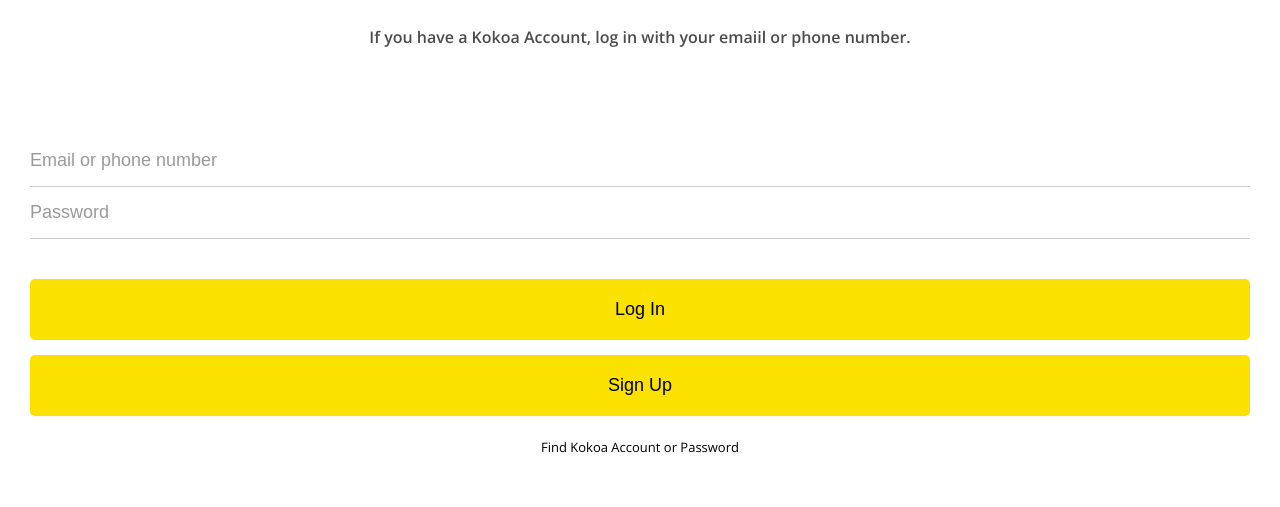
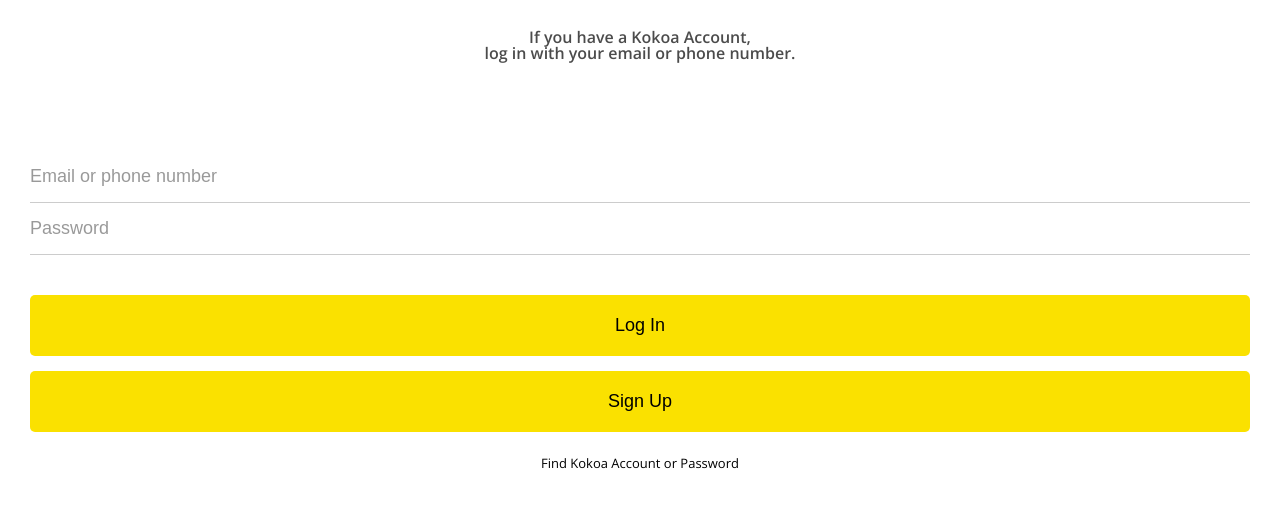
Before and after one commit to seungwooj/kokoa-clone-2020, a plain HTML site: page index.html in a window 1280 px wide. Shown: the part 147-654 px from the top of the page. Drawn offline with nearby package versions, Linux system fonts and the light colour scheme.

Commit message:
Update files

```diff
--- a/css/reset.css
+++ b/css/reset.css
@@ -127,3 +127,7 @@
   border-collapse: collapse;
   border-spacing: 0;
 }
+
+input:focus {
+  outline: none;
+}
--- a/index.html
+++ b/index.html
@@ -24,13 +24,14 @@
     </div>
     <header class="welcome-header">
       <h1 class="welcome-header__title">Welcome to KokoaTalk</h1>
+      <p class="welcome-header__text">If you have a Kokoa Account,</p>
       <p class="welcome-header__text">
-        If you have a Kokoa Account, log in with your emaiil or phone number.
+        log in with your email or phone number.
       </p>
     </header>
-    <form id="login-form">
-      <input type="text" placeholder="Email or phone number" />
-      <input type="password" placeholder="Password" />
+    <form action="friends.html" method="get" id="login-form">
+      <input name="username" type="text" placeholder="Email or phone number" />
+      <input name="password" type="password" placeholder="Password" />
       <input type="submit" value="Log In" />
       <input type="submit" value="Sign Up" />
       <a href="#">Find Kokoa Account or Password</a>
```
